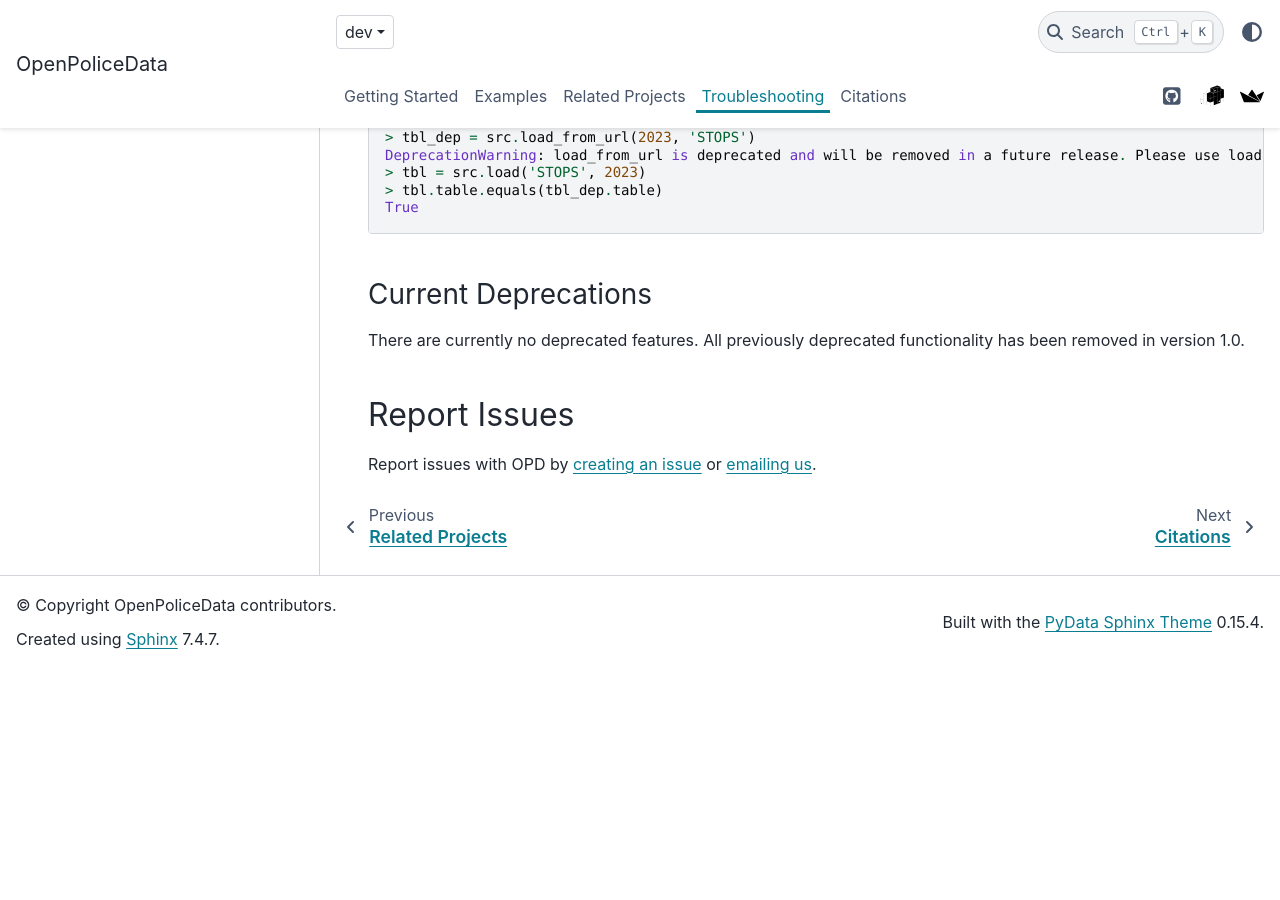
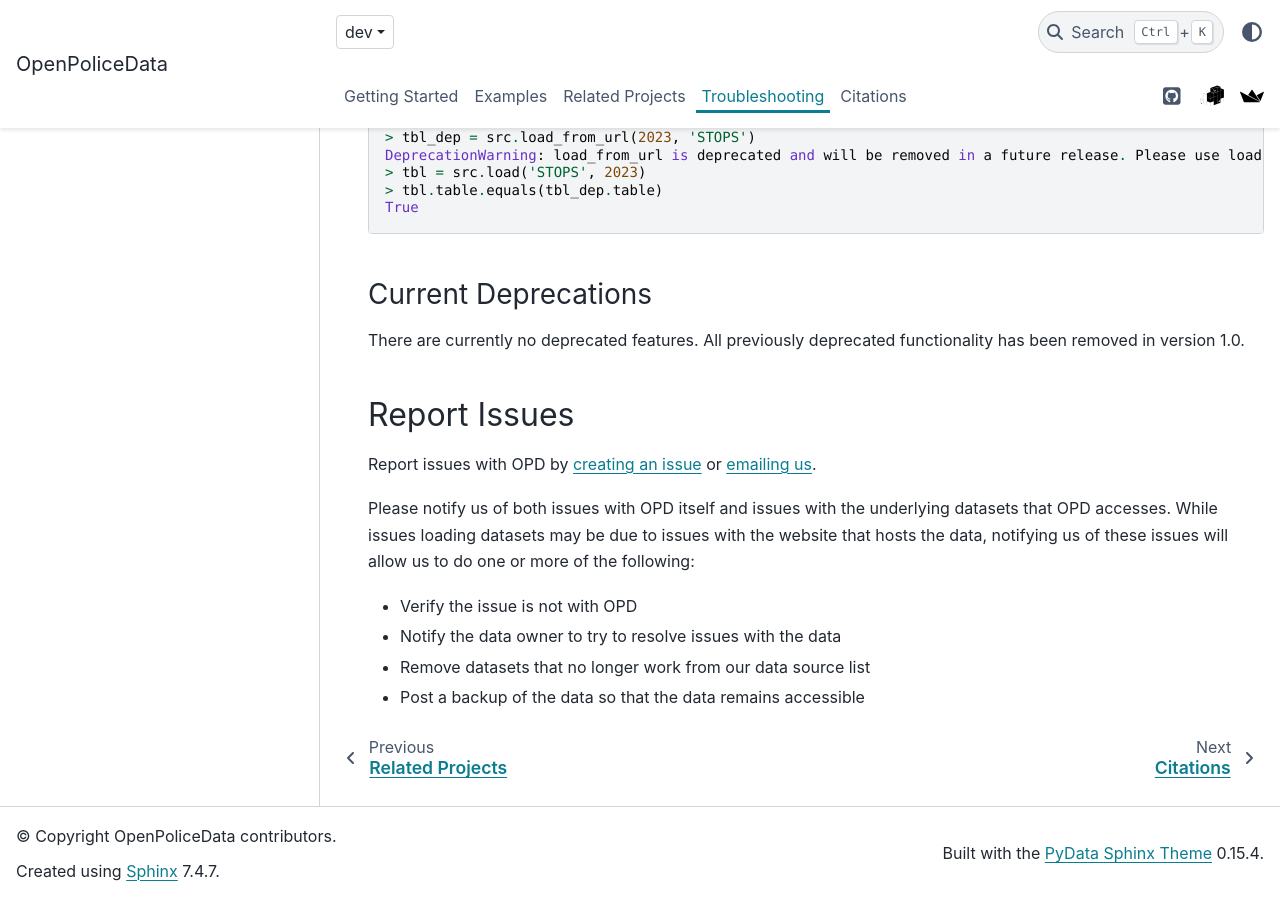
Before and after one commit to openpolicedata/openpolicedata, a Sphinx documentation site: the page built from docs/source/troubleshooting/index.md, in a window 1280 px wide and 900 px high, scrolled down 1460 px. Built offline with Sphinx 7.4.7 and the PyData theme 0.15.4, drawn with Linux system fonts in a browser that asks for light colours; pages that are not in the unit, such as notebooks, are missing from menus; the version number could not be read and is left out; before the commit the page ends 2129 px from its top, so only the background shows below that.

Commit message:
Improving documentatino for reporting issues. Closes #312

```diff
--- a/docs/source/troubleshooting/index.md
+++ b/docs/source/troubleshooting/index.md
@@ -59,3 +59,9 @@ There are currently no deprecated features. All previously deprecated functional
 
 ## Report Issues
 Report issues with OPD by [creating an issue](https://github.com/openpolicedata/openpolicedata/issues) or [emailing us](mailto:openpolicedata@gmail.com).
+
+Please notify us of both issues with OPD itself and issues with the underlying datasets that OPD accesses. While issues loading datasets may be due to issues with the website that hosts the data, notifying us of these issues will allow us to do one or more of the following:
+ - Verify the issue is not with OPD
+ - Notify the data owner to try to resolve issues with the data
+ - Remove datasets that no longer work from our data source list
+ - Post a backup of the data so that the data remains accessible
```
